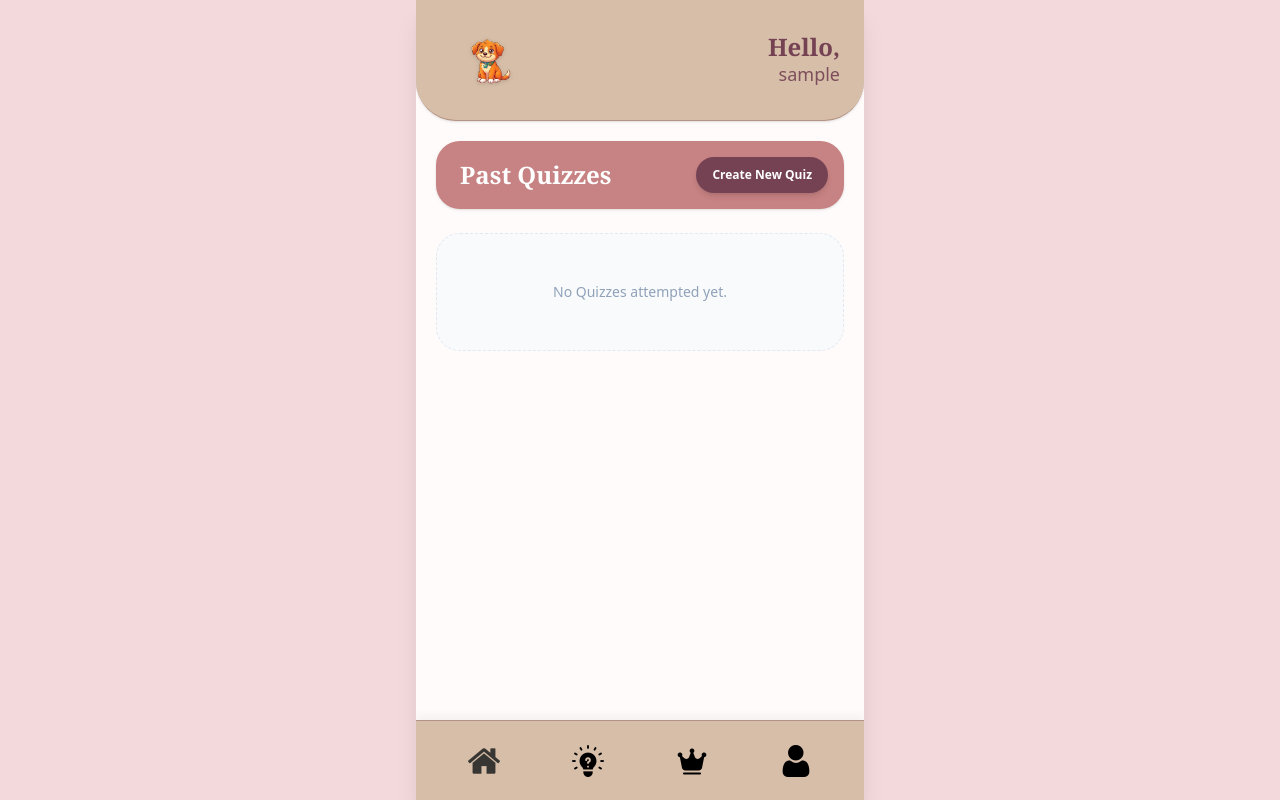
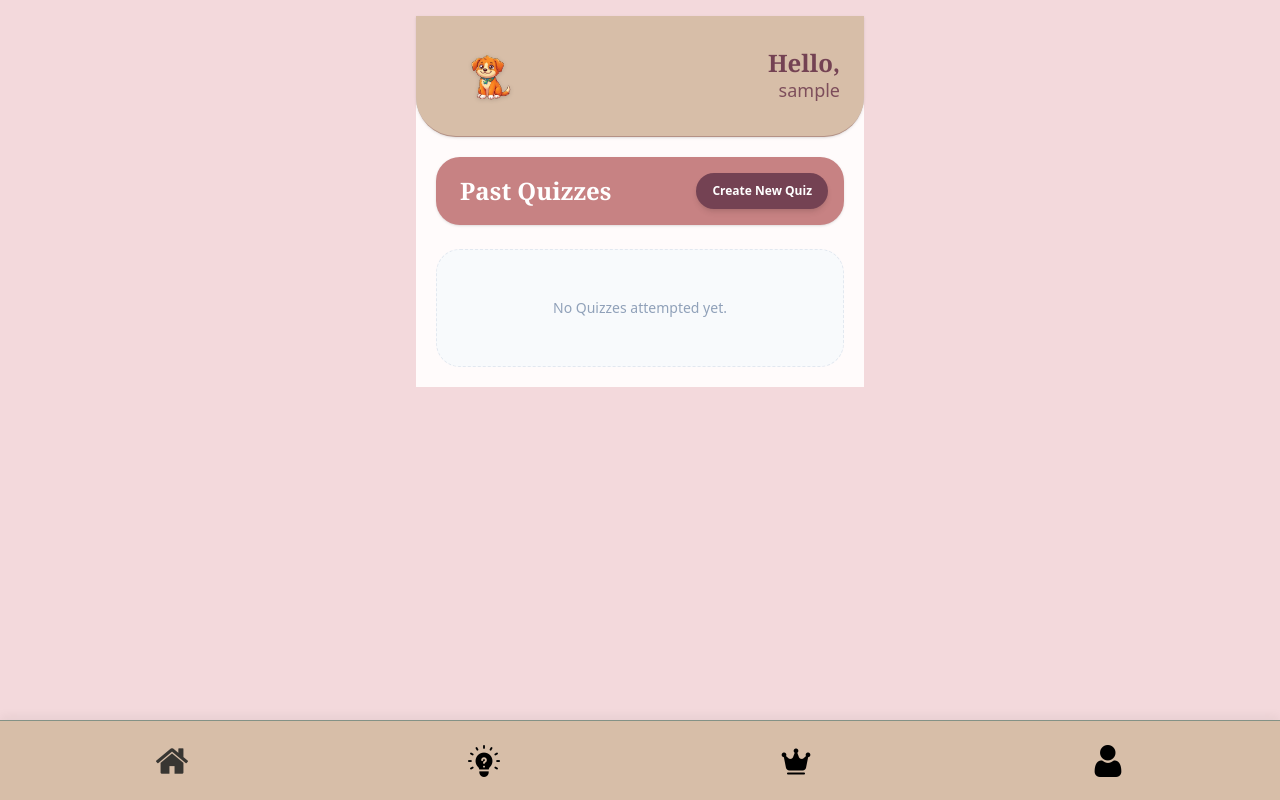
Before and after one commit to ostadsanjoy/quizpup, a Flask app: page / in a window 1280 px wide. Run offline with Flask 3, Linux system fonts and the light colour scheme; the visitor is signed in with stand-in values (Sample User, id 1); data that the repository does not hold is empty.

Commit message:
base template edit

```diff
--- a/templates/base.html
+++ b/templates/base.html
@@ -51,41 +51,38 @@
     </style>
 </head>
 
-<body class="text-slate-800 font-sans min-h-screen flex flex-col items-center">
+<body class="bg-[#FFFBFB]">
+    <div class="app-container">
 
-    <main
-        class="w-full max-w-md bg-[#FFFBFB] h-screen flex flex-col justify-between shadow-xl relative overflow-hidden">
-
-        <div class="flex-1 overflow-y-auto pb-24">
-            {% block content %}{% endblock %}
-        </div>
+        <main class="main-content flex flex-col items-center">
+            <div class="w-full max-w-md bg-[#FFFBFB] relative">
+                {% block content %}{% endblock %}
+            </div>
+        </main>
 
         {% if current_user.is_authenticated %}
-        <nav
-            class="absolute bottom-0 left-0 right-0 h-20 bg-[#D7BEA8] border-t border-[#B49286] flex justify-around items-center px-4 z-50 shadow-[0_-4px_10px_rgba(0,0,0,0.05)]">
+        <nav class="bottom-nav-bar h-20 bg-[#D7BEA8] border-t border-[#849286] flex justify-around items-center px-4 z-50 shadow-[0_-4px_10px_rgba(0,0,0,0.05)]">
+
             <a href="/home" class="flex flex-col items-center gap-1 transition transform active:scale-95">
-                <img src="{{ url_for('static', filename='images/home.png') }}"
-                    class="h-8 w-8 object-contain {% if view == 'home' %} filter invert-[20%] sepia-[30%] saturate-[1000%] hue-rotate-[310deg] {% endif %}"
-                    alt="Home">
+                <img src="{{ url_for('static', filename='images/home.png') }}" class="h-8 w-8 object-contain {% if view == 'home' %} filter invert-[20%] sepia-[30%] saturate-[1000%] hue-rotate-[310deg] {% endif %}" alt="Home">
             </a>
+
             <a href="/new-quiz" class="flex flex-col items-center gap-1 transition transform active:scale-95">
-                <img src="{{ url_for('static', filename='images/question.png') }}"
-                    class="h-8 w-8 object-contain {% if view == 'new_quiz' %} filter invert-[20%] sepia-[30%] saturate-[1000%] hue-rotate-[310deg] {% endif %}"
-                    alt="Create Quiz">
+                <img src="{{ url_for('static', filename='images/question.png') }}" class="h-8 w-8 object-contain {% if view == 'new_quiz' %} filter invert-[20%] sepia-[30%] saturate-[1000%] hue-rotate-[310deg] {% endif %}" alt="Create Quiz">
             </a>
+
             <a href="/account" class="flex flex-col items-center gap-1 transition transform active:scale-95">
-                <img src="{{ url_for('static', filename='images/premium.png') }}"
-                    class="h-8 w-8 object-contain {% if view == 'account' %} filter invert-[20%] sepia-[30%] saturate-[1000%] hue-rotate-[310deg] {% endif %}"
-                    alt="Premium Feature">
+                <img src="{{ url_for('static', filename='images/premium.png') }}" class="h-8 w-8 object-contain {% if view == 'account' %} filter invert-[20%] sepia-[30%] saturate-[1000%] hue-rotate-[310deg] {% endif %}" alt="Premium Feature">
             </a>
+
             <a href="/profile" class="flex flex-col items-center gap-1 transition transform active:scale-95">
-                <img src="{{ url_for('static', filename='images/user.png') }}"
-                    class="h-8 w-8 object-contain {% if view == 'profile' %} filter invert-[20%] sepia-[30%] saturate-[1000%] hue-rotate-[310deg] {% endif %}"
-                    alt="Profile Dashboard">
+                <img src="{{ url_for('static', filename='images/user.png') }}" class="h-8 w-8 object-contain {% if view == 'profile' %} filter invert-[20%] sepia-[30%] saturate-[1000%] hue-rotate-[310deg] {% endif %}" alt="Profile Dashboard">
             </a>
+
         </nav>
         {% endif %}
-    </main>
+
+    </div>
 </body>
 
 </html>
```
